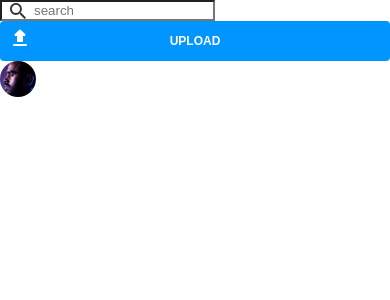
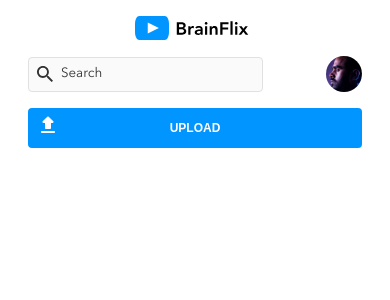
Before and after one commit to henryluan95/henry-luan-brainfix, a React (Create React App) app: page / in a window 390 px wide. Shown: the top 300 px of the page. Built offline with nearby package versions, Linux system fonts and the light colour scheme.

Commit message:
Refactored Button Component to accept class prop, Created scss for button component and Created scss for mobile navbar

```diff
--- a/src/components/Button/Button.js
+++ b/src/components/Button/Button.js
@@ -5,7 +5,7 @@ import uploadIcon from "../../assets/Icons/upload.svg";
 class Button extends React.Component {
   render() {
     return (
-      <button className="button">
+      <button className={`button ${this.props.class}`}>
         <img className="button__icon" src={uploadIcon} alt="upload Icon" />
         {this.props.text.toUpperCase()}
       </button>
--- a/src/components/Navbar/Navbar.js
+++ b/src/components/Navbar/Navbar.js
@@ -1,21 +1,24 @@
 import React from "react";
 import "./Navbar.scss";
-import image from "../../assets/Images/Mohan-muruge.jpg";
 import Button from "../Button/Button";
+import profileImage from "../../assets/Images/Mohan-muruge.jpg";
+import brainFixLogo from "../../assets/Logo/BrainFlix-logo.svg";
 
 class Navbar extends React.Component {
   render() {
     return (
       <nav>
         <div className="nav">
-          <a href="/" className="nav__logo"></a>
+          <a href="/" className="nav__logo">
+            <img className="nav__logo-image" src={brainFixLogo} alt="" />
+          </a>
           <div className="nav__items">
             <label>
-              <input className="nav__search" type="text" placeholder="search" />
+              <input className="nav__search" type="text" placeholder="Search" />
             </label>
-            <Button text="Upload" />
+            <Button text="Upload" class="nav__button" />
             <img
-              src={image}
+              src={profileImage}
               className="nav__profile-picture"
               alt="profile avatar"
             />
--- a/src/components/Navbar/Navbar.scss
+++ b/src/components/Navbar/Navbar.scss
@@ -1,17 +1,25 @@
 @use "../../styles/mixin" as *;
+@use "../../styles/variables" as *;
 
 .nav {
-  &__profile-picture {
-    max-width: 2.25rem;
-    height: 2.25rem;
-    overflow: hidden;
-    object-fit: cover;
-    border-radius: 50%;
+  padding: $padding-regular-mobile;
+  @include flex-layout(column, center, center);
 
-    @include tablet {
-      max-width: 2.55rem;
-      height: 2.5rem;
-    }
+  &__logo {
+    max-width: 7.5rem;
+    margin-bottom: $padding-regular-mobile;
+    display: inline-block;
+    width: 7.5rem;
+  }
+
+  &__logo-image {
+    width: 100%;
+    vertical-align: bottom;
+  }
+
+  &__items {
+    @include flex-layout(row, space-between, center);
+    flex-wrap: wrap;
   }
 
   &__search {
@@ -19,5 +27,35 @@
     background-position: 0.5rem center;
     padding-left: 2rem;
     background-size: 1rem;
+    order: 1;
+    background-color: $color-secondary-alabaster;
+    border: 1px $color-secondary-mercury solid;
+    border-radius: 4px;
+    min-width: 14.7rem;
+    min-height: 2.2rem;
+    font-family: "Avenir Next";
+
+    &::placeholder {
+      color: $color-primary-black;
+    }
+  }
+
+  &__button {
+    order: 3;
+    margin-top: $padding-regular-mobile;
+  }
+
+  &__profile-picture {
+    max-width: 2.25rem;
+    height: 2.25rem;
+    overflow: hidden;
+    object-fit: cover;
+    border-radius: 50%;
+    order: 2;
+
+    @include tablet {
+      max-width: 2.55rem;
+      height: 2.5rem;
+    }
   }
 }
```
